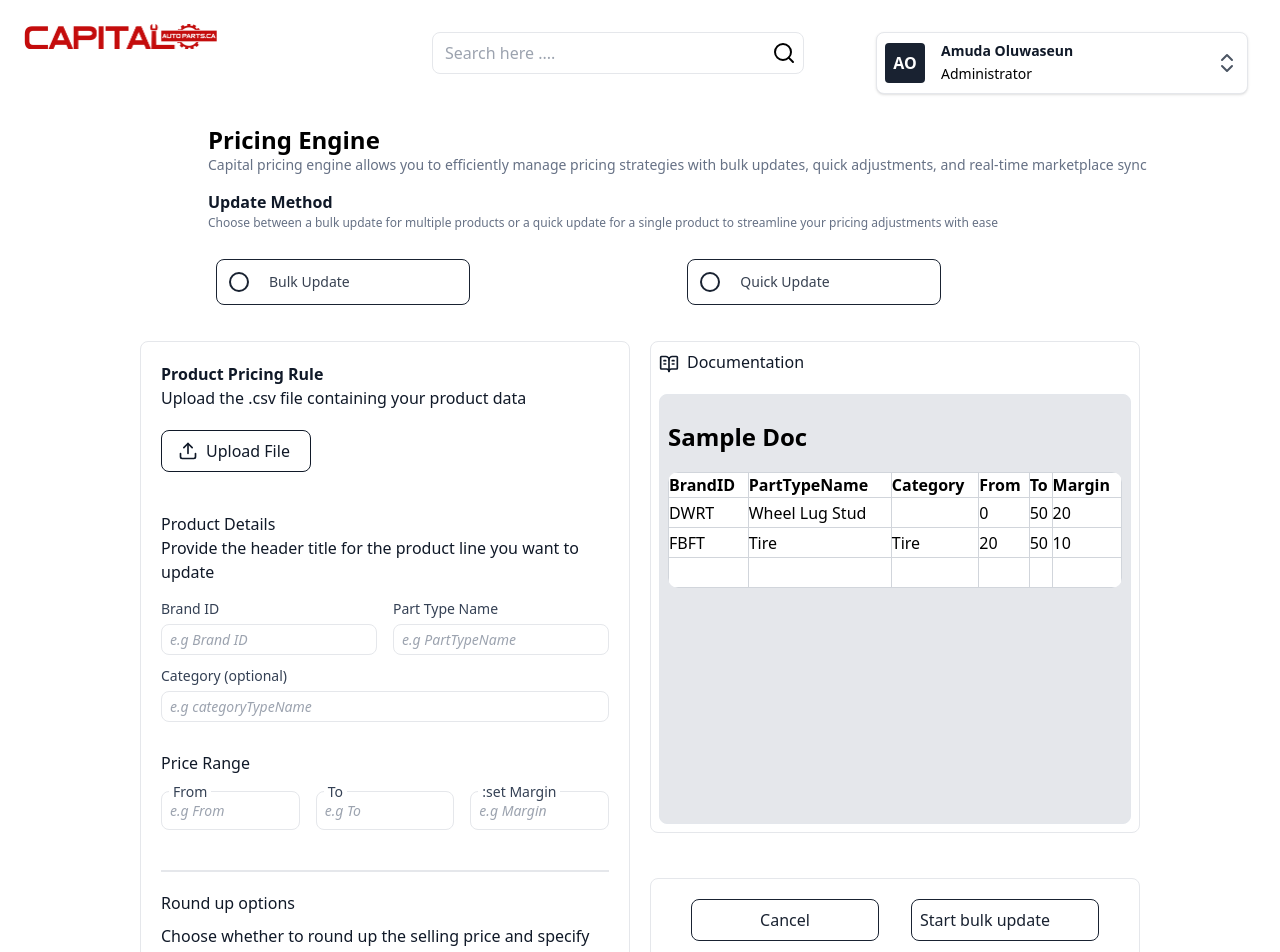
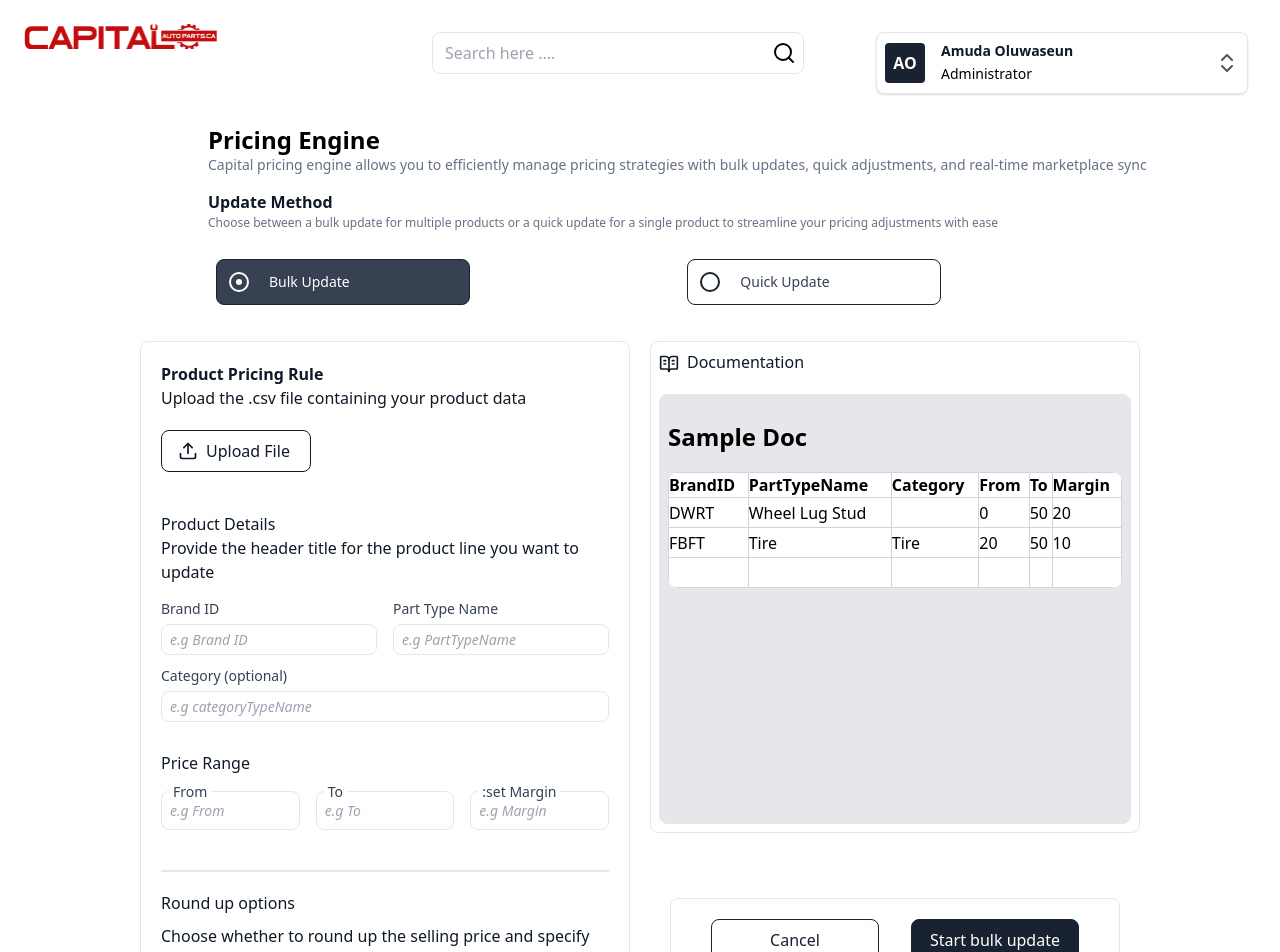
Before and after one commit to DevAmuleya/KB, a React (Vite) app: page /bulkupdate in a window 1280 px wide. Shown: the top 952 px of the page. Built offline with nearby package versions, Linux system fonts and the light colour scheme.

Commit message:
first commit

```diff
--- a/src/App.jsx
+++ b/src/App.jsx
@@ -1,25 +1,64 @@
-import './App.css'
-import Home2 from './component/Home2'
-import Signin from './component/Signin'
-import Home from './component/Home'
-import Bulkupdate from './component/Bulkupdate'
-import Quickupdate from './component/Quickupdate'
-import { Route, Routes } from "react-router-dom"
-
+import './App.css';
+import { useState } from 'react';
+import Home2 from './component/Home2';
+import Signin from './component/Signin';
+import Home from './component/Home';
+import Bulkupdate from './component/Bulkupdate';
+import Quickupdate from './component/Quickupdate';
+import { Route, Routes } from "react-router-dom";
 
 function App() {
+  const [showPricingRule, setShowPricingRule] = useState(false);
+  const [value, setValue] = useState(10);
+  const [isClicked, setIsClicked] = useState("start-btn");  // Default "start-btn" as clicked
+
+  // Function to toggle visibility of the pricing rule
+  const togglePricingRule = () => {
+    setShowPricingRule((prev) => !prev);
+  };
+
+  // Function to handle range input change
+  const handleChange = (e) => {
+    setValue(e.target.value);
+  };
+
+  // Function to handle button click and toggle isClicked state
+  const handleButtonClick = (buttonId) => {
+    setIsClicked(buttonId);  // Set the clicked button's ID
+    togglePricingRule();  // Toggle pricing rule visibility
+  };
 
   return (
     <>
         <Routes>
           <Route path="/" element={<Signin />} />
           <Route path="/home" element={<Home />} />
-        <Route path="/bulkupdate" element={<Bulkupdate />} />
+          <Route
+            path="/bulkupdate"
+            element={
+              <Bulkupdate
+              showPricingRule={showPricingRule}
+              handleButtonClick={handleButtonClick}
+              togglePricingRule={togglePricingRule}
+              value={value}
+              isClicked={isClicked}
+              handleChange={handleChange}
+               />}
+          />
           <Route path="/quickupdate" element={<Quickupdate />} />
-        <Route path="/home2" element={<Home2 />} />
+          <Route
+            path="/home2"
+            element={
+              <Home2
+              showPricingRule={showPricingRule}
+              value={value}
+              handleChange={handleChange}
+               />}
+          />
         </Routes>
+
     </>
-  )
+  );
 }
 
-export default App
+export default App;
--- a/src/component/Bulkupdate.jsx
+++ b/src/component/Bulkupdate.jsx
@@ -3,34 +3,17 @@ import { Link } from "react-router-dom";
 import logo from "../assets/image.png";
 import {  Search, ChevronRight, ChevronsUpDown, ChevronLeft, House, Upload, BookOpenText } from "lucide-react";
 
-const Bulkupdate = () => {
+const Bulkupdate = ({ showPricingRule, value, handleChange, handleButtonClick, isClicked }) => {
     const [isOpen, setIsOpen] = useState(false);
 
-     const [value, setValue] = useState(10);
 
-    // Function to update value
-    const handleChange = (event) => {
-        setValue(event.target.value);
-    };
-
-    const [isClicked, setIsClicked] = useState(null);
-
-    const handleClick2 = (buttonId) => {
-        setIsClicked(buttonId);
-    };
-
-    const [selectedOption, setSelectedOption] = useState(null);
-    const [isSelected, setIsSelected] = useState(false);
+    const [selectedOption, setSelectedOption] = useState('bulk');
 
     const options = [
         { id: "bulk", label: "Bulk Update" },
         { id: "quick", label: "Quick Update", path: "/quickupdate" },
     ];
 
-    const handleOptionChange = (id) => {
-        setSelectedOption(id);
-        setIsSelected(id === "bulk"); // ✅ Only set `isSelected` when "bulk" is chosen
-    };
 
     const [selectedRound, setSelectedRound] = useState("");
 
@@ -106,6 +89,9 @@ const Bulkupdate = () => {
                         <div className="flex flex-wrap gap-5 w-full p-2">
                             {options.map(({ id, label, path }) => (
                                 <div key={id} className="flex-[1_0_200px]">
+                                    {/* Check if path exists and wrap with Link */}
+                                    {path ? (
+                                        <Link to={path}>
                                             <label
                                                 htmlFor={id}
                                                 className={`flex items-center max-w-[254px] p-3 cursor-pointer rounded-lg border border-[#192231]
@@ -117,7 +103,6 @@ const Bulkupdate = () => {
                                             >
                                                 <div className={`w-[20px] h-[20px] border-2 rounded-full flex items-center justify-center
                                                     ${selectedOption === id ? "border-white" : "border-[#192231]"}`}>
-
                                                     <input
                                                         type="radio"
                                                         name="updateType"
@@ -126,18 +111,36 @@ const Bulkupdate = () => {
                                                         checked={selectedOption === id}
                                                         onChange={() => setSelectedOption(id)}
                                                     />
-                                            <div className="w-[6px] h-[6px] bg-transparent rounded-full"></div>
+                                                    <div className={`w-[6px] h-[6px] rounded-full ${selectedOption === id ? "bg-white" : "bg-transparent"}`}></div>
                                                 </div>
-
-                                        {path ? (
-                                            // ✅ Wrap "Quick Update" in a <Link> to navigate
-                                            <Link to={path} className="text-sm pl-5 min-w-fit">
-                                                {label}
+                                                <span className="text-sm pl-5 min-w-fit">{label}</span>
+                                            </label>
                                         </Link>
                                     ) : (
+                                        <label
+                                            htmlFor={id}
+                                            className={`flex items-center max-w-[254px] p-3 cursor-pointer rounded-lg border border-[#192231]
+                                                ${selectedOption === id ? "bg-gray-700 text-white" : "bg-white text-gray-700"}`}
+                                            onClick={() => {
+                                                setSelectedOption(id);
+                                                setIsSelected(id === "bulk");
+                                            }}
+                                        >
+                                            <div className={`w-[20px] h-[20px] border-2 rounded-full flex items-center justify-center
+                                                ${selectedOption === id ? "border-white" : "border-[#192231]"}`}>
+                                                <input
+                                                    type="radio"
+                                                    name="updateType"
+                                                    id={id}
+                                                    className="hidden peer"
+                                                    checked={selectedOption === id}
+                                                    onChange={() => setSelectedOption(id)}
+                                                />
+                                                <div className={`w-[6px] h-[6px] rounded-full ${selectedOption === id ? "bg-white" : "bg-transparent"}`}></div>
+                                            </div>
                                             <span className="text-sm pl-5 min-w-fit">{label}</span>
+                                        </label>
                                     )}
-                                    </label>
                                 </div>
                             ))}
                         </div>
@@ -257,7 +260,7 @@ const Bulkupdate = () => {
                         <div className=' w-full flex-[1_0_150px]'>
                             <div>
                                 <div className=" w-full">
-                                    <div className={`${isSelected ? "block" : "hidden"} p-2 border rounded-lg my-5 w-full`}>
+                                    <div className={`p-2 border rounded-lg my-5 w-full transition-all duration-300 ${showPricingRule ? "block" : "hidden"}`}>
                                         <h1>Updating Pricing rule...</h1>
                                         <div className="w-full flex justify-between items-center my-3">
                                             <div className='flex w-full'>
@@ -284,8 +287,6 @@ const Bulkupdate = () => {
                                                 {`${value}% of the complete `}
                                             </p>
                                         </div>
-
-
                                     </div>
 
                                     <div className=" border p-2 rounded-lg">
@@ -343,29 +344,30 @@ const Bulkupdate = () => {
                                     </div>
                                 </div>
 
+                                <div className="w-full p-5">
                                     <div className="border rounded-lg mt-[45px] py-5 px-10 flex flex-wrap gap-x-8 gap-y-2 w-full">
-
                                         <button
                                         type="button"
                                         id="cancel-btn"
                                         className={`px-4 py-2 rounded-lg flex-[1_0_120px] transition border border-[#192231] ${
                                             isClicked === "cancel-btn" ? "bg-[#192231] text-white" : "bg-white text-[#192231]"
                                         }`}
-                                        onClick={() => handleClick2("cancel-btn")}
+                                        onClick={() => handleButtonClick("cancel-btn")}
                                         >
                                         Cancel
                                         </button>
 
-                                    <Link to="/quickupdate"
+                                        <button
                                         type="button"
                                         id="start-btn"
                                         className={`p-2 rounded-lg flex-[1_0_120px] min-w-max transition border border-[#192231] ${
                                             isClicked === "start-btn" ? "bg-[#192231] text-white" : "bg-white text-[#192231]"
                                         }`}
-                                        onClick={() => handleClick2("start-btn")}
+                                        onClick={() => handleButtonClick("start-btn")}
                                         >
                                         Start bulk update
-                                    </Link>
+                                        </button>
+                                    </div>
                                 </div>
                             </div>
                         </div>
--- a/src/component/Quickupdate.jsx
+++ b/src/component/Quickupdate.jsx
@@ -3,17 +3,11 @@ import { Link } from "react-router-dom";
 import logo from "../assets/image.png";
 import {  Search, ChevronsUpDown, ChevronLeft, House, Upload, BookOpenText } from "lucide-react";
 
-const Quickupdate = () => {
+const Quickupdate = ({ handleButtonClick, isClicked }) => {
 
        const [isOpen, setIsOpen] = useState(false);
 
        const [selectedRound2, setSelectedRound2] = useState(null);
-
-        const [isClicked, setIsClicked] = useState('');
-
-        const handleClick2 = (buttonId) => {
-            setIsClicked(buttonId);
-        };
 
         const [selectedOption, setSelectedOption] = useState("bulk");
 
@@ -275,7 +269,7 @@ const Quickupdate = () => {
                                     className={`px-4 py-2 rounded-lg flex-[1_0_120px] transition border border-[#192231] ${
                                         isClicked === "cancel-btn" ? "bg-[#192231] text-white" : "bg-white text-[#192231]"
                                     }`}
-                                    onClick={() => handleClick2("cancel-btn")}
+                                    onClick={() => handleButtonClick("cancel-btn")}
                                 >
                                     Cancel
                                 </button>
@@ -286,7 +280,7 @@ const Quickupdate = () => {
                                     className={`p-2 rounded-lg flex-[1_0_120px] min-w-max transition border border-[#192231] ${
                                         isClicked === "start-btn" ? "bg-[#192231] text-white" : "bg-white text-[#192231]"
                                     }`}
-                                    onClick={() => handleClick2("start-btn")}
+                                    onClick={() => handleButtonClick("start-btn")}
                                 >
                                     Start bulk update
                                 </Link>
```
Also changed, not shown: src/component/Home2.jsx (+4 -12 lines). Lines whose indentation alone changed are shown as unchanged.
